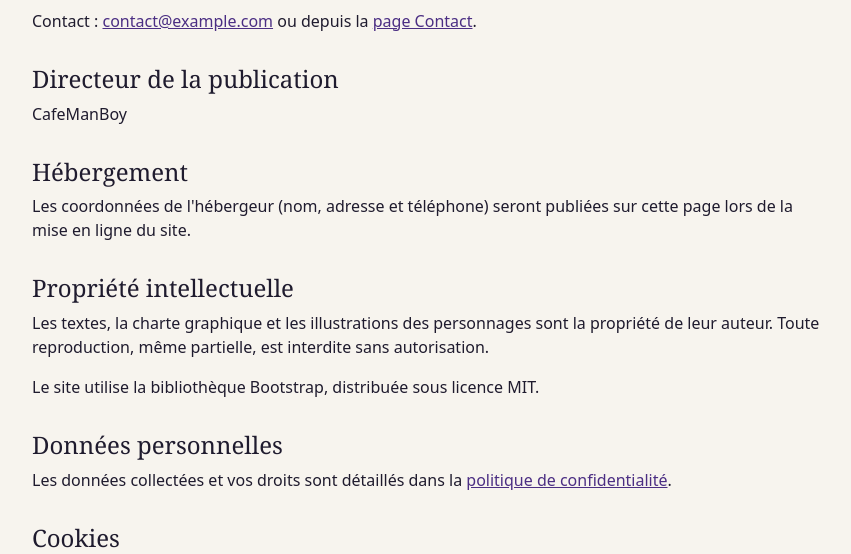
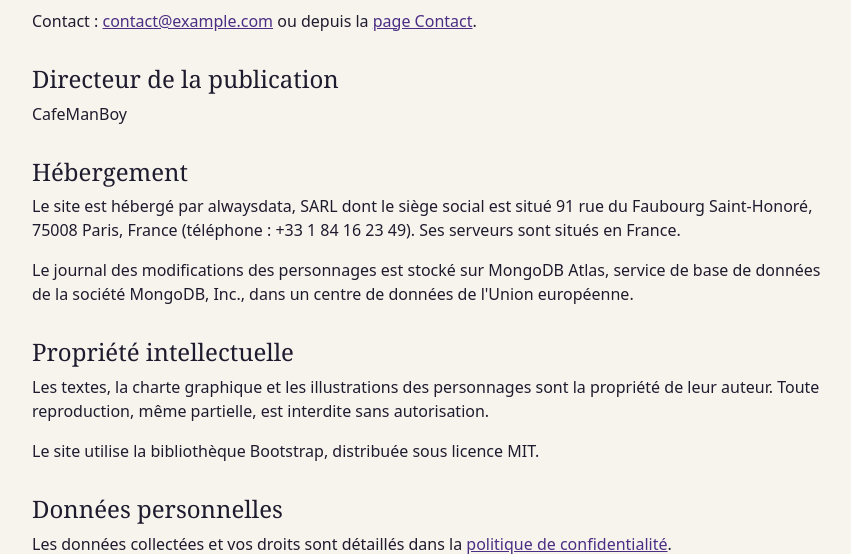
Before and after one commit to CafeManBoy/fantasyrealm, a PHP site: page /mentions-legales in a window 1280 px wide. Shown: the part 364-918 px from the top of the page, without its empty margins (50-901 px from the left). Run offline with PHP 8.4, Linux system fonts and the light colour scheme.

Commit message:
docs: hébergeur alwaysdata dans les mentions légales et la confidentialité

```diff
--- a/app/Views/pages/confidentialite.php
+++ b/app/Views/pages/confidentialite.php
@@ -49,8 +49,8 @@
         <p>
             Les données sont consultées uniquement par l'équipe de PixelVerse Studios (employés et
             administrateur), selon leur rôle. Elles sont stockées chez nos prestataires techniques :
-            l'hébergeur du site, MongoDB Atlas pour le journal des modifications et le service d'envoi
-            de mails.
+            alwaysdata, l'hébergeur du site (serveurs en France), MongoDB Atlas pour le journal des
+            modifications (centre de données de l'Union européenne) et le service d'envoi de mails.
         </p>
 
         <h2>Durée de conservation</h2>
--- a/app/Views/pages/mentions-legales.php
+++ b/app/Views/pages/mentions-legales.php
@@ -23,8 +23,13 @@
 
         <h2>Hébergement</h2>
         <p>
-            Les coordonnées de l'hébergeur (nom, adresse et téléphone) seront publiées sur cette page
-            lors de la mise en ligne du site.
+            Le site est hébergé par alwaysdata, SARL dont le siège social est situé
+            91 rue du Faubourg Saint-Honoré, 75008 Paris, France (téléphone : +33 1 84 16 23 49).
+            Ses serveurs sont situés en France.
+        </p>
+        <p>
+            Le journal des modifications des personnages est stocké sur MongoDB Atlas, service
+            de base de données de la société MongoDB, Inc., dans un centre de données de l'Union européenne.
         </p>
 
         <h2>Propriété intellectuelle</h2>
```
Also changed, not shown: docs/notes/socle.md (+1 -1 lines).
